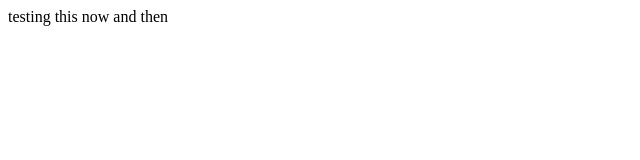
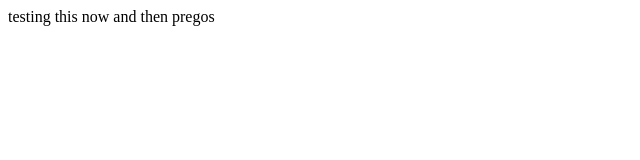
Before and after one commit to vijay7979/testy, a plain HTML site: page hello.html in a window 1280 px wide. Shown: the full height of the page, 0-640 px from the left. Drawn offline with Linux system fonts and the light colour scheme.

Commit message:
did a reset

```diff
--- a/hello.html
+++ b/hello.html
@@ -5,6 +5,6 @@
 	<title>my webpage</title>
 </head>
 <body>
-	testing this now and then
+	testing this now and then pregos
 </body>
 </html>
```
